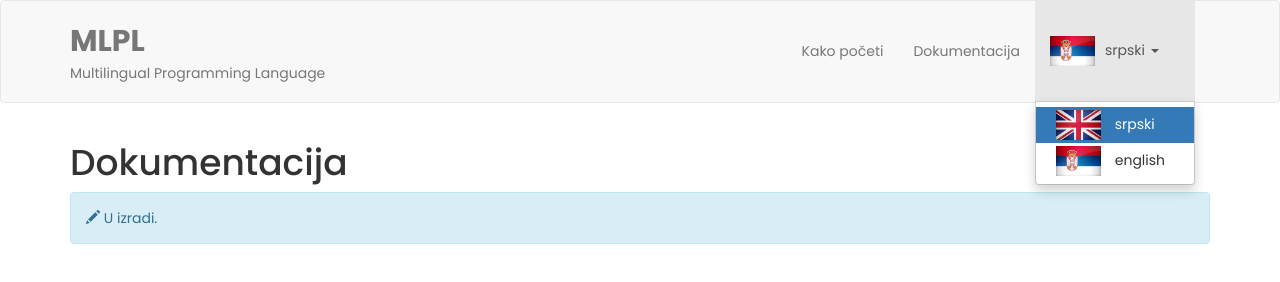
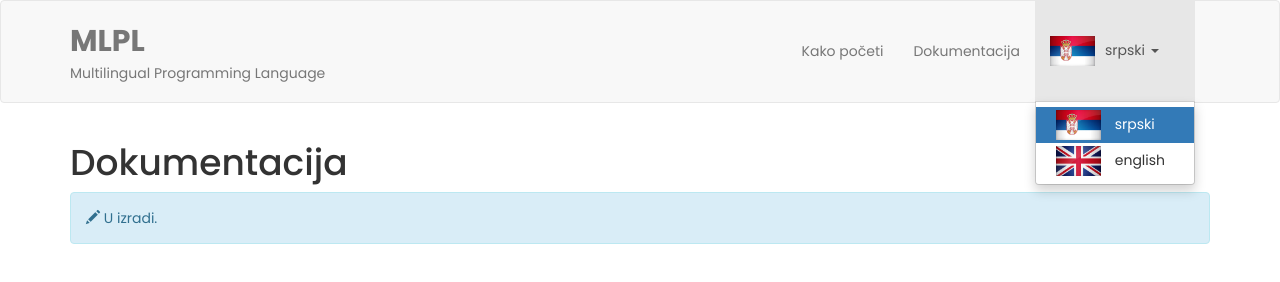
Before and after one commit to ivandejanovic/mlpl, a plain HTML site: page docs.html in a window 1280 px wide. Both pictures are taken after a click on the link "srpski". Drawn offline with nearby package versions, Linux system fonts and the light colour scheme.

Commit message:
Fixed a flags bug in language selector.

```diff
--- a/docs.html
+++ b/docs.html
@@ -34,10 +34,10 @@
 					<a href="#" data-toggle="dropdown" data-target="#langMenu" class="dropdown-toggle"><span id="selectedLang"></span> <span class="caret"></span></a>
 					<ul id="languagePicker" class="dropdown-menu languagePicker">
 						<li class="active">
-							<a href="#" data-lang="sr"><img class="flagImg" src="images/flag-united-kingdom.jpg" alt="SRB" /> srpski</a>
+							<a href="#" data-lang="sr"><img class="flagImg" src="images/flag-serbia.jpg" alt="SRB" /> srpski</a>
 						</li>
 						<li>
-							<a href="#" data-lang="en"><img class="flagImg" src="images/flag-serbia.jpg" alt="UK" /> english</a>
+							<a href="#" data-lang="en"><img class="flagImg" src="images/flag-united-kingdom.jpg" alt="UK" /> english</a>
 						</li>
 					</ul>
 				</li>
```
Also changed, not shown: index.html (+2 -2 lines).
